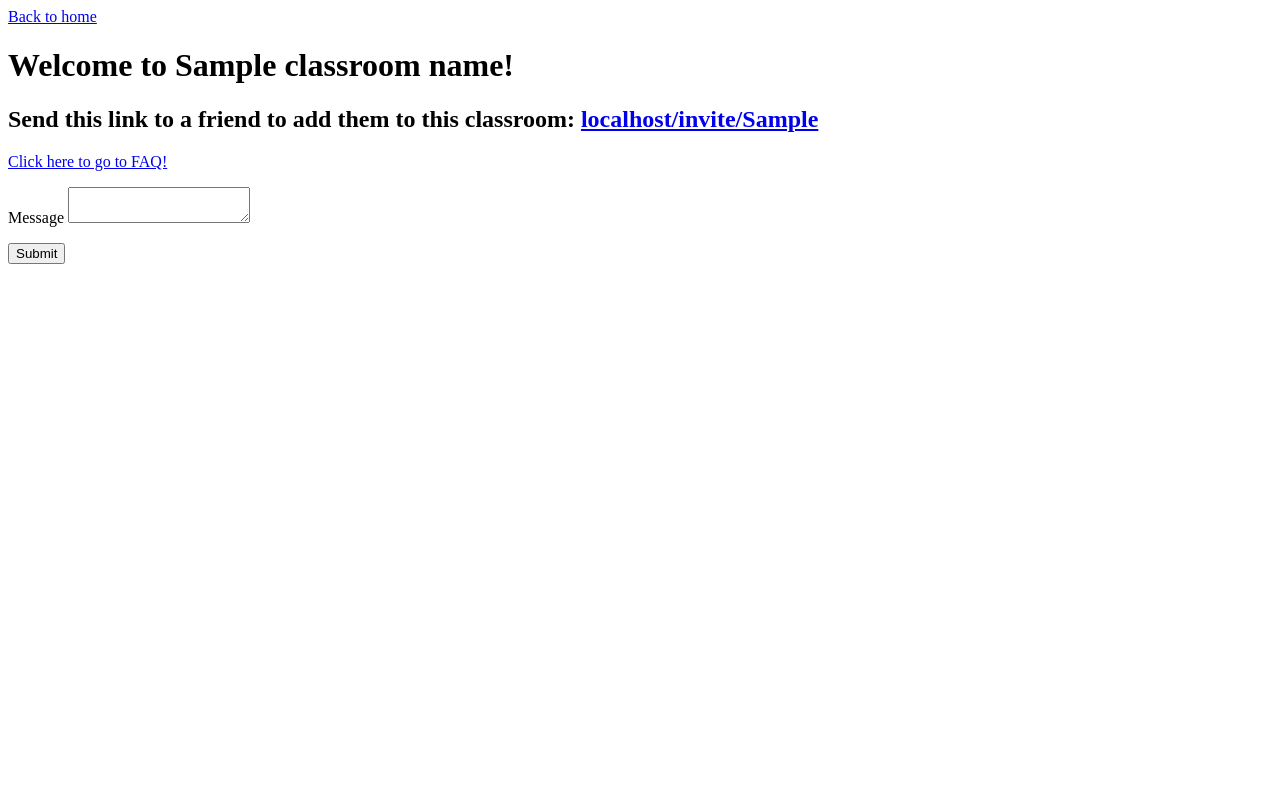
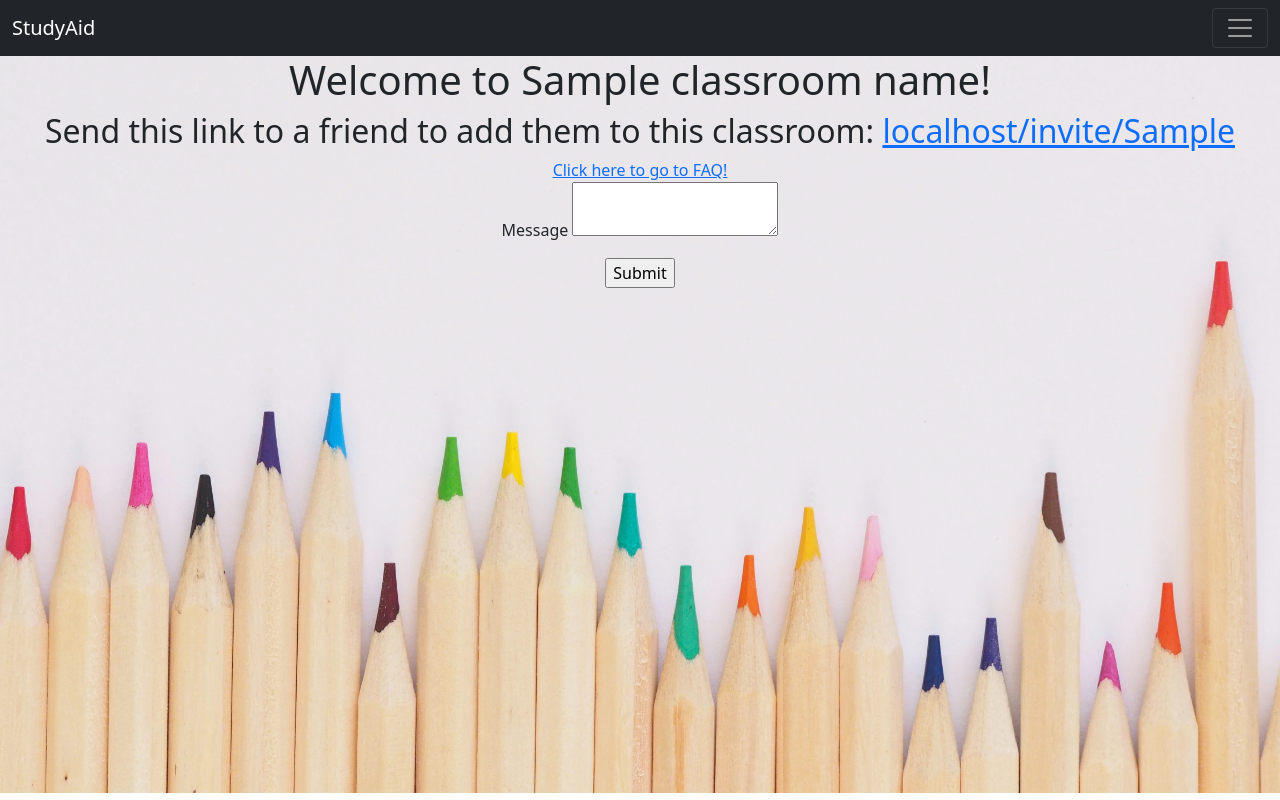
Before and after one commit to dominiclopez391/Comsc-131-Project-Team-2, a Python web app: template StudyAid/myapp/templates/classroom.html in a window 1280 px wide. Run offline with Jinja, Linux system fonts and the light colour scheme; the template is opened without the code that fills it: most values are stand-ins (such as "Sample title", 1, 10 or a date in 2020); form fields are guessed from the names that the template uses.

Commit message:
fix merge conflicts

```diff
--- a/StudyAid/myapp/templates/base.html
+++ b/StudyAid/myapp/templates/base.html
@@ -1,10 +1,46 @@
 <!DOCTYPE html>
 <html>
 	<head>
-		<a href="/">Back to home</a>
-		{% block title %}{% endblock %}
+		<link href="https://cdn.jsdelivr.net/npm/bootstrap@5.1.3/dist/css/bootstrap.min.css" rel="stylesheet" integrity="sha384-1BmE4kWBq78iYhFldvKuhfTAU6auU8tT94WrHftjDbrCEXSU1oBoqyl2QvZ6jIW3" crossorigin="anonymous">
+		<style>
+			body {
+				background-image: url('static/Bckgrnd.jpg');
+				height: 625px;
+				background-position: center;
+                                background-repeat: no-repeat;
+                                background-size: cover;
+                                position: relative;
+			}
+
+}
+		</style>
+	<nav class="navbar navbar-dark bg-dark">
+  <div class="container-fluid">
+    <a class="navbar-brand" href="/">StudyAid</a>
+    <button class="navbar-toggler" type="button" data-bs-toggle="offcanvas" data-bs-target="#offcanvasNavbar" aria-controls="offcanvasNavbar">
+      <span class="navbar-toggler-icon"></span>
+    </button>
+    <div class="offcanvas offcanvas-end bg-dark" tabindex="-1" id="offcanvasNavbar" aria-labelledby="offcanvasNavbarLabel">
+      <div class="offcanvas-header bg-light">
+        <h5 class="offcanvas-title" id="offcanvasNavbarLabel">Account</h5>
+        <button type="button" class="btn-close text-reset" data-bs-dismiss="offcanvas" aria-label="Close"></button>
+      </div>
+      <div class="offcanvas-body">
+        <ul class="navbar-nav navbar-dark bg-dark justify-content-end flex-grow-1 pe-3">
+          <li class="nav-item">
+            <a class="nav-link" aria-current="page" href="/login">Login</a>
+          </li>
+          <li class="nav-item">
+            <a class="nav-link" href="/register">Register</a>
+          </li>
+	      </ul>
+      </div>
+    </div>
+  </div>
+		</nav>
 	</head>
 	<body>
+	<div class = "text-center">
 		{% with messages = get_flashed_messages() %}
 			{% if messages %}
 				{% for message in messages %}
@@ -15,5 +51,7 @@
 
 
 		{% block content %}{% endblock %}
+		</div>
+		<script src="https://cdn.jsdelivr.net/npm/bootstrap@5.1.3/dist/js/bootstrap.bundle.min.js" integrity="sha384-ka7Sk0Gln4gmtz2MlQnikT1wXgYsOg+OMhuP+IlRH9sENBO0LRn5q+8nbTov4+1p" crossorigin="anonymous"></script>
 	</body>
 </html>
--- a/StudyAid/myapp/templates/classroom.html
+++ b/StudyAid/myapp/templates/classroom.html
@@ -19,6 +19,8 @@
   	<h3>{{message.message}}</h3>
   	<h4>{{message.sender}}</h4>
   </p>
+
   {% endfor %}
+</form>
 
 {% endblock %}
```
Also changed, not shown: StudyAid/myapp/templates/home.html (+5 -7 lines), StudyAid/myapp/static/Bckgrnd.jpg (added), StudyAid/myapp/static/whitebg.jpeg (added), 1 other file.
